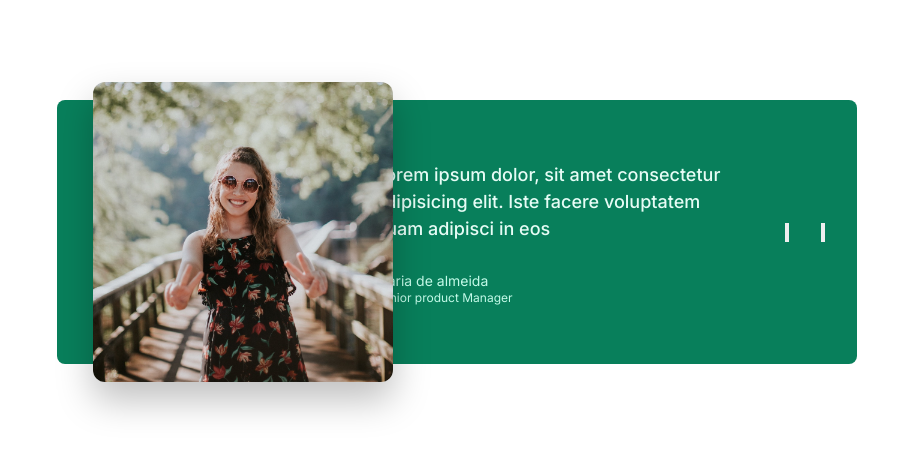
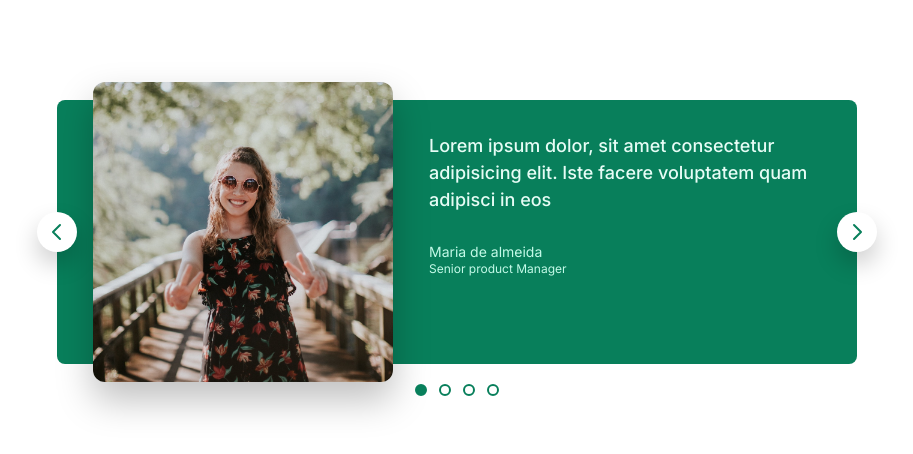
Before and after one commit to Harish-port/Web-Elements-and-Components, a plain HTML site: page 02-carousel.html in a window 1280 px wide. Shown: the whole page, without its empty margins (183-1096 px from the left). Drawn offline with Linux system fonts and the light colour scheme.

Commit message:
alignment css

```diff
--- a/02-carousel.html
+++ b/02-carousel.html
@@ -37,9 +37,12 @@
             border-radius: 8px;
             padding: 32px;
             display: flex;
-            align-items: center;
-            padding-left: 86px;
-            gap: 32px;
+            /* align-items: center; */
+            /* padding-left: 86px;
+            padding-right: 48px; */
+            padding: 32px 48px 32px 86px;
+            gap: 86px;
+            position: relative;
         }
 
         .testimonial-text {
@@ -60,6 +63,58 @@
             font-size: 12px;
             color: #c3fae8;
         }
+        /* controls */
+        .btn{
+            background-color: #fff;
+            border: none;
+            height: 40px;
+            width: 40px;
+            position: absolute;
+            border-radius: 50%;
+            display: flex;
+            box-shadow: 0 12px 24px rgba(0, 0, 0, 0.2);
+            align-items: center;
+            justify-content: center;
+            cursor: pointer;
+        }
+
+        .btn-icon{
+            height: 24px;
+            width: 24px;
+            stroke: #087f5b;
+        }
+        .btn--left{
+            /* in realtion to parent element */
+            left: 0;
+            top: 50%;
+            /* In relation to Element itself */
+            transform: translate(-50%,-50%);
+        }
+        .btn--right{
+            right: 0;
+            top: 50%;
+            transform: translate(50%,-50%);
+        }
+        .dots
+        {
+            position: absolute;
+            left: 50%;
+            transform: translate(-50%,32px);
+            bottom: 0;
+            display: flex;
+            gap: 12px;
+        }
+        .dot{
+            height: 12px;
+            width: 12px;
+            background-color: #fff;
+            border: 2px solid #087f5b;
+            border-radius: 50%;
+            cursor: pointer;
+        }
+        .dot--fill{
+            background-color: #087f5b;
+        }
     </style>
 </head>
 
@@ -75,18 +130,24 @@
             </p>
             <p class="testimonial-job">Senior product Manager</p>
         </blockquote>
-        <button class="btn">
+        <button class="btn btn--left">
             <svg xmlns="http://www.w3.org/2000/svg" class="btn-icon" fill="none" viewBox="0 0 24 24"
                 stroke="currentColor" stroke-width="2">
                 <path stroke-linecap="round" stroke-linejoin="round" d="M15 19l-7-7 7-7" />
             </svg>
         </button>
-        <button class="btn">
+        <button class="btn btn--right">
             <svg xmlns="http://www.w3.org/2000/svg" class="btn-icon" fill="none" viewBox="0 0 24 24"
                 stroke="currentColor" stroke-width="2">
                 <path stroke-linecap="round" stroke-linejoin="round" d="M9 5l7 7-7 7" />
             </svg>
         </button>
+        <div class="dots">
+            <button class="dot dot--fill"> &nbsp;</button>
+            <button class="dot"> &nbsp;</button>
+            <button class="dot"> &nbsp;</button>
+            <button class="dot"> &nbsp;</button>
+        </div>
     </div>
 </body>
 
```
